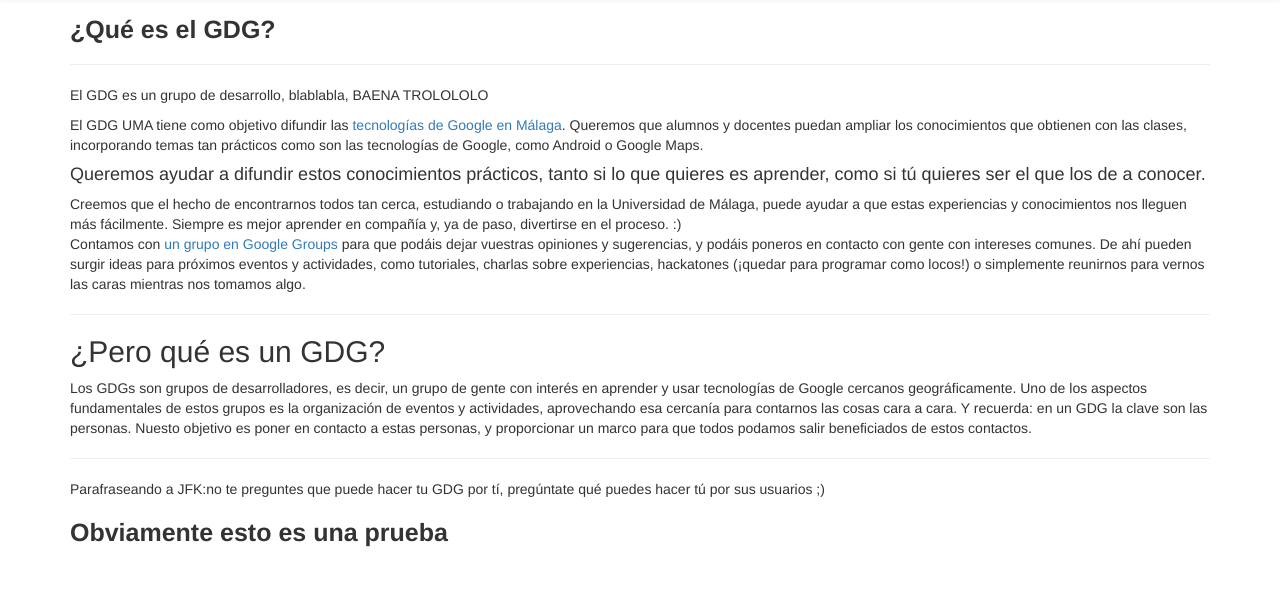
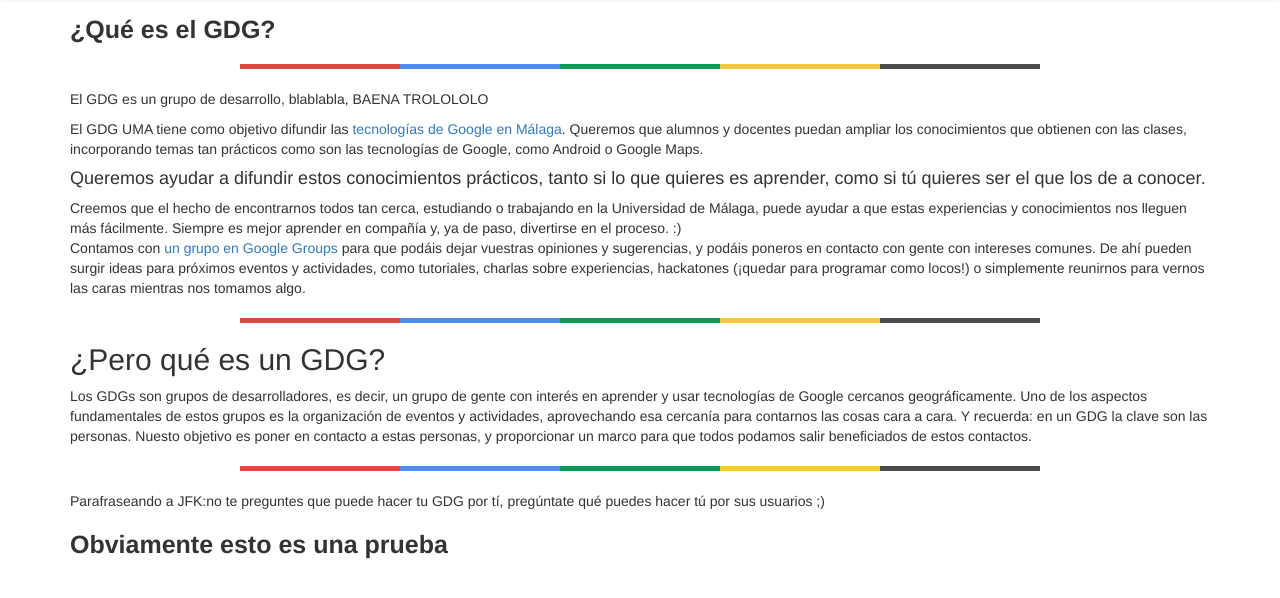
Before and after one commit to GDGMalaga/GDGWeb, a Django app: page / in a window 1280 px wide. Shown: the part 84-682 px from the top of the page. Run offline with Django 3.2, Linux system fonts and the light colour scheme; some libraries are stand-ins or nearby versions.

Commit message:
Minor design-fixes

```diff
--- a/static/css/style.css
+++ b/static/css/style.css
@@ -29,11 +29,17 @@ p.lead {
 }
 
 hr {
-	height: 5px;
-	border: 0px;
-	background: url(../img/hr.gif) no-repeat;
+	height: 5px!important;
+	width: 100%;
+	text-align: center;
+	border: 0px!important;
+	background: url(../img/hr.gif) no-repeat center;
 	margin-top: 0px;
 	margin-bottom: 20px;
+}
+
+hr:after{
+	display:inline;
 }
 
 .navbar-inner {
```
